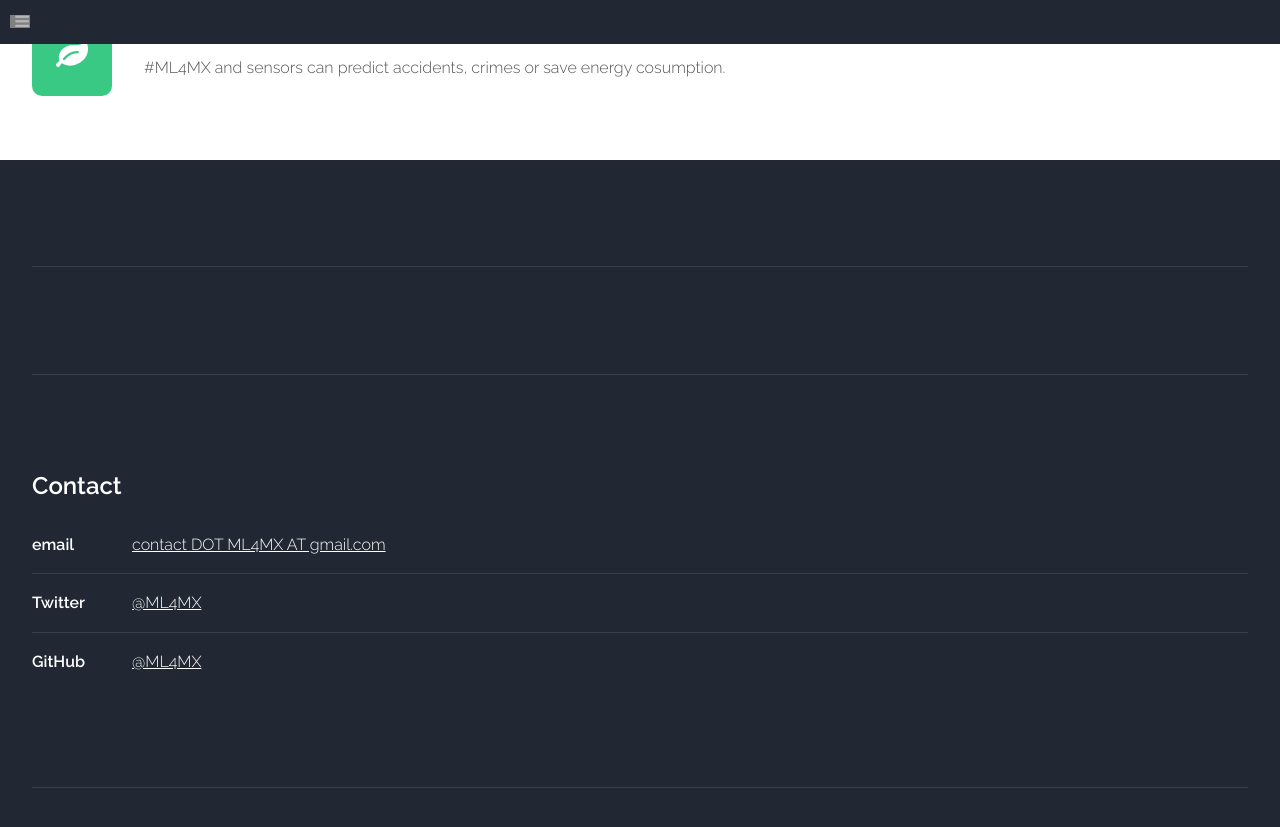
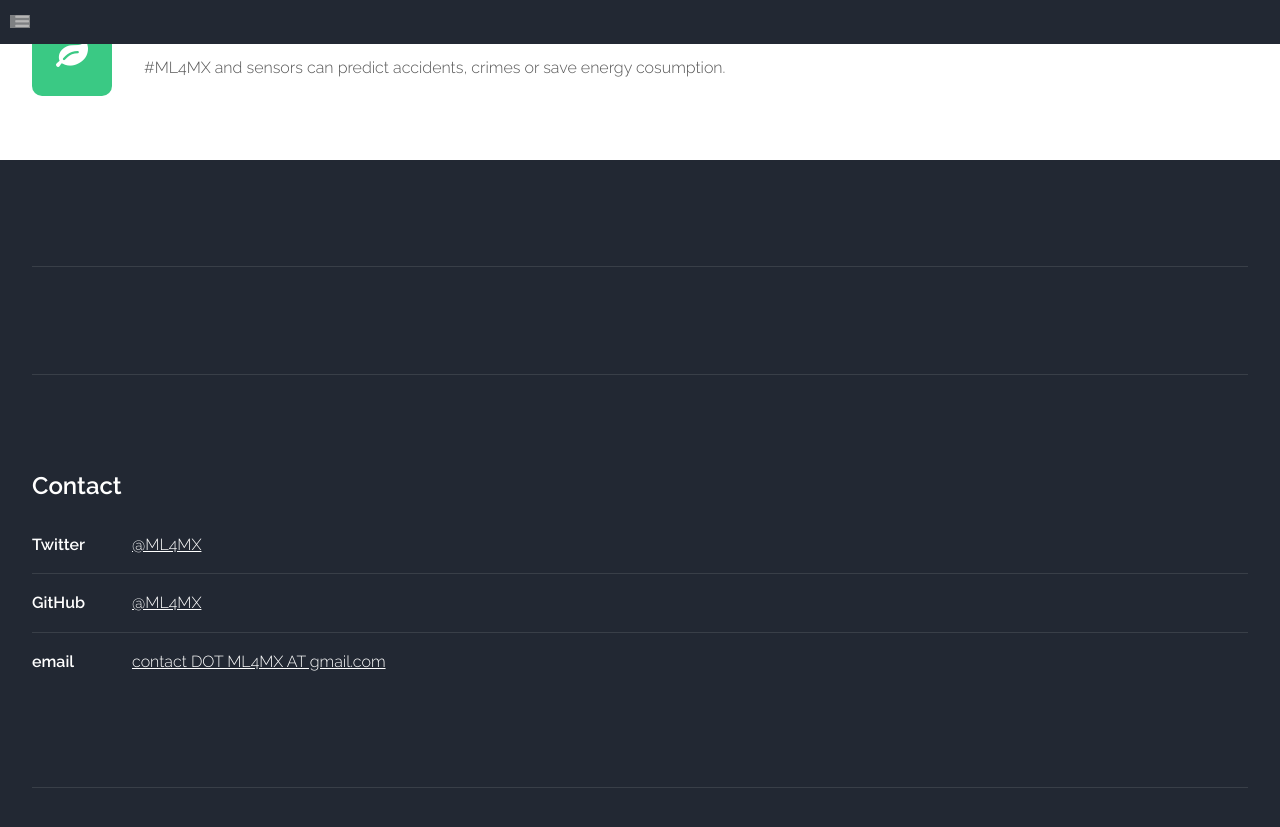
Before and after one commit to etanmn283/p11, a Jekyll site: the page built from index.html, in a window 1280 px wide and 900 px high, scrolled down 1889 px. Shown: the top 827 px of the window. Built offline with Jekyll 4.4.1, drawn with Linux system fonts in a browser that asks for light colours; the list of posts is cut into pages by our own code; grey boxes are pictures that could not be loaded.

```diff
--- a/_layouts/default.html
+++ b/_layouts/default.html
@@ -64,16 +64,16 @@
 											<span>1234 Somewhere Road #4285 <br />Nashville, TN 00000</span>
 										</li> -->
 										<li>
-											<span class="mail">email</span>
-											<span><a href="contact DOT ML4MX AT gmail.com">contact DOT ML4MX AT gmail.com</a></span>
-										</li>
-										<li>
 											<span class="mail">Twitter</span>
 											<span><a href="https://twitter.com/ml4mx">@ML4MX</a></span>
 										</li>
 										<li>
 											<span class="mail">GitHub</span>
 											<span><a href="https://github.com/ml4mx">@ML4MX</a></span>
+										</li>
+										<li>
+											<span class="mail">email</span>
+											<span><a href="contact DOT ML4MX AT gmail.com">contact DOT ML4MX AT gmail.com</a></span>
 										</li>
 										<!-- <li>
 											<span class="phone">Phone</span>
```
